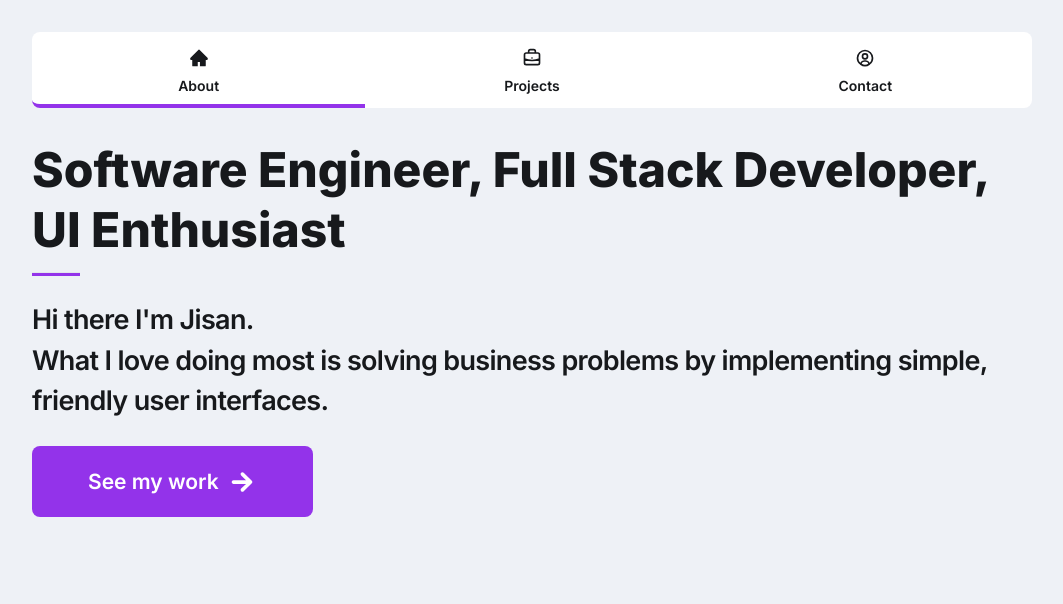
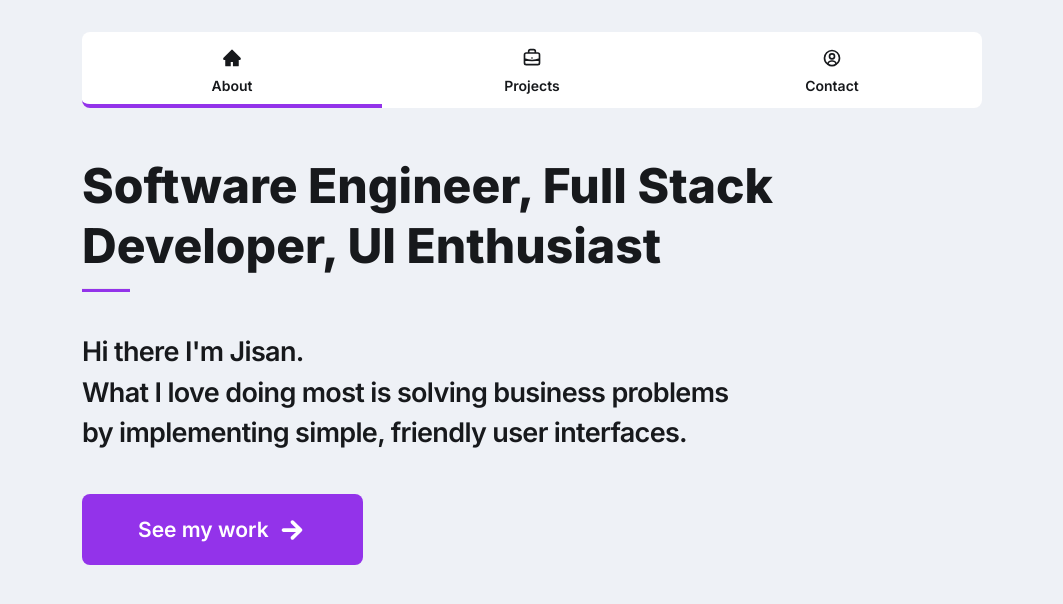
Before and after one commit to jisanjung/portfolio3, a React (Vite) app: page / in a window 1280 px wide. Shown: the top 604 px of the page, without its empty margins (108-1171 px from the left). Built offline with nearby package versions, Linux system fonts and the light colour scheme.

Commit message:
style: fix spacing

```diff
--- a/src/components/Heading.jsx
+++ b/src/components/Heading.jsx
@@ -15,7 +15,7 @@ const Heading = ({ text }) => {
 
   return (
     <div>
-        <h1 style={{ lineHeight: "1.25", color: DARKER_TEXT_COLOR, fontSize: determineTextSize() }} className='font-extrabold mb-3'>
+        <h1 style={{ lineHeight: "1.25", color: DARKER_TEXT_COLOR, fontSize: determineTextSize() }} className='font-extrabold mb-3 md:w-5/6'>
             {text}
         </h1>
         <hr className='w-10 lg:w-12 h-1 bg-purple-600'></hr>
--- a/src/components/MainNav.jsx
+++ b/src/components/MainNav.jsx
@@ -15,7 +15,7 @@ const MainNav = () => {
     const isContactPage = location?.pathname === "/contact";
 
   return (
-    <nav className='flex rounded-lg mb-8' style={{ backgroundColor: COMPONENT_COLOR, color: DARKER_TEXT_COLOR, }}>
+    <nav className='flex rounded-lg mb-8 md:mb-10 lg:mb-12' style={{ backgroundColor: COMPONENT_COLOR, color: DARKER_TEXT_COLOR, }}>
         <MainNavLink to="/" isActive={isAboutPage} position="left">
             <div className='flex justify-center'>{isAboutPage ? <AiFillHome fontSize="20px"/> : <AiOutlineHome fontSize="20px"/>}</div>
             <p className='text-center my-2 font-semibold text-sm'>About</p>
--- a/src/components/SubHeading.jsx
+++ b/src/components/SubHeading.jsx
@@ -14,7 +14,7 @@ const SubHeading = ({ text, className }) => {
     }
 
   return (
-    <h3 className={`font-semibold tracking-tight ${className}`}
+    <h3 className={`font-semibold tracking-tight md:w-3/4 ${className}`}
     style={{
         color: DARKER_TEXT_COLOR,
         fontSize: determineTextSize(),
--- a/src/constants.js
+++ b/src/constants.js
@@ -1,6 +1,6 @@
 // style variables
 export const SMALL_DESKTOP_WIDTH = "800px";
-export const LARGE_DESKTOP_WIDTH = "1000px";
+export const LARGE_DESKTOP_WIDTH = "900px";
 export const BACKGROUND_COLOR = "#eef1f6";
 export const COMPONENT_COLOR = "#ffffff";
 export const DARKER_TEXT_COLOR = "#17191c";
--- a/src/pages/About.jsx
+++ b/src/pages/About.jsx
@@ -8,7 +8,7 @@ const About = () => {
   return (
     <section>
       <Heading text="Software Engineer, Full Stack Developer, UI Enthusiast"/>
-      <div className='my-6'>
+      <div className='my-6 md:my-8 lg:my-10'>
         <SubHeading text="Hi there I'm Jisan."/>
         <SubHeading text="What I love doing most is solving business problems by implementing simple, friendly user interfaces."/>
       </div>
```
